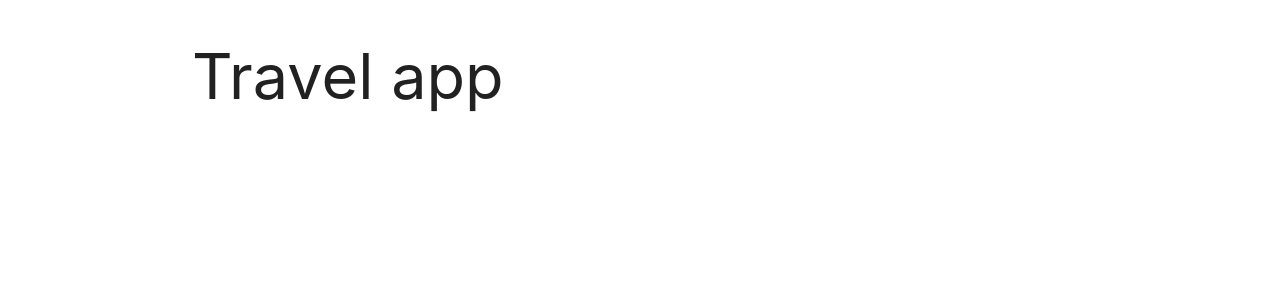
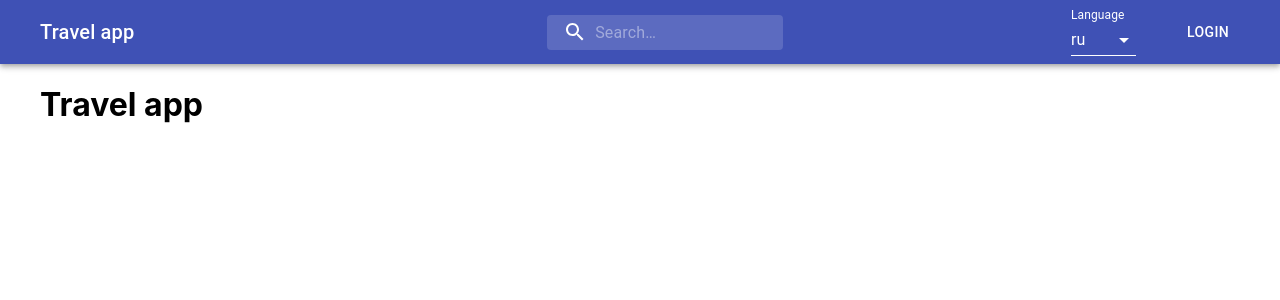
Before and after one commit to DmitryBogdan90/travel-app, a React (Create React App) app in the folder frontend/: page / in a window 1280 px wide. Shown: the top 300 px of the page. Built offline with nearby package versions, Linux system fonts and the light colour scheme.

Commit message:
feat: implement basic header

```diff
--- a/frontend/public/index.html
+++ b/frontend/public/index.html
@@ -12,10 +12,10 @@
     <link rel="apple-touch-icon" href="%PUBLIC_URL%/logo192.png" />
     <link rel="manifest" href="%PUBLIC_URL%/manifest.json" />
     <!--Import materialize.css-->
-    <link
+    <!-- <link
       rel="stylesheet"
       href="https://cdnjs.cloudflare.com/ajax/libs/materialize/1.0.0/css/materialize.min.css"
-    />
+    /> -->
     <link
       href="https://fonts.googleapis.com/icon?family=Material+Icons"
       rel="stylesheet"
--- a/frontend/src/App.tsx
+++ b/frontend/src/App.tsx
@@ -1,14 +1,18 @@
 import React from 'react';
 import { BrowserRouter, Switch, Route } from 'react-router-dom';
+import Auth from './components/Auth/Auth';
+import Header from './components/Header/Header';
 
 import { Home } from './components/Home';
 
 const App: React.FC = () => {
   return (
     <BrowserRouter>
+      <Header />
       <div className="container">
         <Switch>
           <Route path="/" component={Home} exact />
+          <Route path="/auth" component={Auth} exact />
         </Switch>
       </div>
     </BrowserRouter>
--- /dev/null
+++ b/frontend/src/components/Auth/Auth.tsx
@@ -0,0 +1,7 @@
+import React from 'react';
+
+const Auth = () => {
+  return <div>Auth page</div>;
+};
+
+export default Auth;
--- /dev/null
+++ b/frontend/src/components/Header/Header.tsx
@@ -0,0 +1,264 @@
+import React, { useState } from 'react';
+import { fade, makeStyles, Theme, createStyles } from '@material-ui/core/styles';
+import AppBar from '@material-ui/core/AppBar';
+import Toolbar from '@material-ui/core/Toolbar';
+import Typography from '@material-ui/core/Typography';
+import InputBase from '@material-ui/core/InputBase';
+import SearchIcon from '@material-ui/icons/Search';
+import { NavLink } from 'react-router-dom';
+import InputLabel from '@material-ui/core/InputLabel';
+import MenuItem from '@material-ui/core/MenuItem';
+import FormControl from '@material-ui/core/FormControl';
+import Select from '@material-ui/core/Select';
+import { Button, IconButton, Menu } from '@material-ui/core';
+import MoreIcon from '@material-ui/icons/MoreVert';
+
+const useStyles = makeStyles((theme: Theme) =>
+  createStyles({
+    root: {
+      flexGrow: 1,
+    },
+    headerInner: {
+      maxWidth: '1280px',
+      width: '100%',
+      margin: '0 auto',
+      padding: '0 15px',
+      [theme.breakpoints.up('md')]: {
+        padding: '0 40px',
+      },
+    },
+    menuButton: {
+      marginRight: theme.spacing(2),
+    },
+    title: {
+      display: 'none',
+      [theme.breakpoints.up('sm')]: {
+        display: 'block',
+      },
+    },
+    search: {
+      position: 'relative',
+      borderRadius: theme.shape.borderRadius,
+      backgroundColor: fade(theme.palette.common.white, 0.15),
+      '&:hover': {
+        backgroundColor: fade(theme.palette.common.white, 0.25),
+      },
+      marginLeft: 0,
+      marginRight: theme.spacing(0),
+      width: '100%',
+      [theme.breakpoints.up('sm')]: {
+        marginLeft: theme.spacing(5),
+        marginRight: theme.spacing(5),
+        width: 'auto',
+      },
+      [theme.breakpoints.up('md')]: {
+        marginRight: theme.spacing(35),
+      },
+    },
+    searchIcon: {
+      padding: theme.spacing(0, 2),
+      height: '100%',
+      position: 'absolute',
+      pointerEvents: 'none',
+      display: 'flex',
+      alignItems: 'center',
+      justifyContent: 'center',
+    },
+    inputRoot: {
+      color: 'inherit',
+    },
+    inputInput: {
+      padding: theme.spacing(1, 1, 1, 0),
+      paddingLeft: `calc(1em + ${theme.spacing(4)}px)`,
+      transition: theme.transitions.create('width'),
+      width: '100%',
+      [theme.breakpoints.up('md')]: {
+        width: '20ch',
+      },
+    },
+    sectionDesktop: {
+      display: 'none',
+      [theme.breakpoints.up('md')]: {
+        display: 'flex',
+        alignItems: 'center',
+      },
+    },
+    sectionMobile: {
+      display: 'flex',
+      [theme.breakpoints.up('md')]: {
+        display: 'none',
+      },
+    },
+    homeMobile: {
+      display: 'block',
+      [theme.breakpoints.up('sm')]: {
+        display: 'none',
+      },
+    },
+    formControl: {
+      minWidth: 65,
+      margin: 0,
+      [theme.breakpoints.up('md')]: {
+        margin: theme.spacing(0, 5, 0, 1),
+      },
+
+      '& svg': {
+        [theme.breakpoints.up('md')]: {
+          color: '#fff',
+        },
+      },
+    },
+    selectEmpty: {
+      color: '#000',
+      marginTop: theme.spacing(2),
+      [theme.breakpoints.up('md')]: {
+        color: '#fff',
+      },
+
+      '&:before': {
+        borderColor: '#fff',
+        [theme.breakpoints.up('md')]: {
+          color: '#000',
+        },
+      },
+    },
+    selectLabel: {
+      color: '#000',
+      [theme.breakpoints.up('md')]: {
+        color: '#fff',
+      },
+    },
+    tools: {
+      display: 'flex',
+      alignItems: 'center',
+      flexGrow: 1,
+      justifyContent: 'flex-end',
+    },
+  }),
+);
+
+const Header = () => {
+  const classes = useStyles();
+  const mobileMenuId = 'header-mobile-menu';
+
+  const [lang, setLang] = useState('ru');
+  const [isAuthorized] = useState(false);
+  const [isMenuOpen, setMenuOpen] = useState(false);
+
+  const handleChange = (event: React.ChangeEvent<{ value: unknown }>) => {
+    setLang(event.target.value as string);
+  };
+
+  const handleMobileMenuClose = () => {
+    setMenuOpen(false);
+  };
+
+  const handleMobileMenuOpen = () => {
+    setMenuOpen(true);
+  };
+
+  const renderMobileMenu = (
+    <Menu
+      id={mobileMenuId}
+      keepMounted
+      transformOrigin={{ vertical: 'top', horizontal: 'right' }}
+      open={isMenuOpen}
+      onClose={handleMobileMenuClose}>
+      <MenuItem className={classes.homeMobile} onClick={handleMobileMenuClose}>
+        <NavLink to="/">Home</NavLink>
+      </MenuItem>
+      <MenuItem onClick={handleMobileMenuClose}>
+        {isAuthorized ? (
+          <Button color="inherit">Log out</Button>
+        ) : (
+          <NavLink to="/auth">Login</NavLink>
+        )}
+      </MenuItem>
+      <MenuItem onClick={handleMobileMenuClose}>
+        <FormControl className={classes.formControl} focused={false}>
+          <InputLabel className={classes.selectLabel} shrink id="select-placeholder">
+            Language
+          </InputLabel>
+          <Select
+            labelId="select-lang-label"
+            id="select-lang-label"
+            value={lang}
+            onChange={handleChange}
+            displayEmpty
+            className={classes.selectEmpty}>
+            <MenuItem value="ru">ru</MenuItem>
+            <MenuItem value="en">en</MenuItem>
+            <MenuItem value="be">be</MenuItem>
+          </Select>
+        </FormControl>
+      </MenuItem>
+    </Menu>
+  );
+
+  return (
+    <div className={classes.root}>
+      <AppBar position="static">
+        <Toolbar className={classes.headerInner}>
+          <NavLink to="/">
+            <Typography className={classes.title} variant="h6" noWrap>
+              Travel app
+            </Typography>
+          </NavLink>
+          <div className={classes.tools}>
+            <div className={classes.search}>
+              <div className={classes.searchIcon}>
+                <SearchIcon />
+              </div>
+              <InputBase
+                placeholder="Search…"
+                classes={{
+                  root: classes.inputRoot,
+                  input: classes.inputInput,
+                }}
+                inputProps={{ 'aria-label': 'search' }}
+              />
+            </div>
+            <div className={classes.sectionDesktop}>
+              <FormControl className={classes.formControl} focused={false}>
+                <InputLabel className={classes.selectLabel} shrink id="select-placeholder">
+                  Language
+                </InputLabel>
+                <Select
+                  labelId="select-lang-label"
+                  id="select-lang-label"
+                  value={lang}
+                  onChange={handleChange}
+                  displayEmpty
+                  className={classes.selectEmpty}>
+                  <MenuItem value="ru">ru</MenuItem>
+                  <MenuItem value="en">en</MenuItem>
+                  <MenuItem value="be">be</MenuItem>
+                </Select>
+              </FormControl>
+              {isAuthorized ? (
+                <Button color="inherit">Log out</Button>
+              ) : (
+                <NavLink to="/auth">
+                  <Button color="inherit">Login</Button>
+                </NavLink>
+              )}
+            </div>
+          </div>
+          <div className={classes.sectionMobile}>
+            <IconButton
+              aria-label="show more"
+              aria-controls={mobileMenuId}
+              aria-haspopup="true"
+              onClick={handleMobileMenuOpen}
+              color="inherit">
+              <MoreIcon />
+            </IconButton>
+          </div>
+        </Toolbar>
+      </AppBar>
+      {renderMobileMenu}
+    </div>
+  );
+};
+
+export default Header;
--- a/frontend/src/index.css
+++ b/frontend/src/index.css
@@ -1,15 +1,22 @@
+* {
+  box-sizing: border-box;
+}
+
 body {
   margin: 0;
-  font-family: -apple-system, BlinkMacSystemFont, 'Segoe UI', 'Roboto', 'Oxygen',
-    'Ubuntu', 'Cantarell', 'Fira Sans', 'Droid Sans', 'Helvetica Neue',
-    sans-serif;
+  font-family: -apple-system, BlinkMacSystemFont, 'Segoe UI', 'Roboto', 'Oxygen', 'Ubuntu',
+    'Cantarell', 'Fira Sans', 'Droid Sans', 'Helvetica Neue', sans-serif;
   -webkit-font-smoothing: antialiased;
   -moz-osx-font-smoothing: grayscale;
 }
 
 code {
-  font-family: source-code-pro, Menlo, Monaco, Consolas, 'Courier New',
-    monospace;
+  font-family: source-code-pro, Menlo, Monaco, Consolas, 'Courier New', monospace;
+}
+
+a {
+  color: inherit;
+  text-decoration: none;
 }
 
 .px1 {
@@ -21,3 +28,9 @@ code {
   display: flex;
   justify-content: space-between;
 }
+
+.container {
+  max-width: 1280px;
+  margin: 0 auto;
+  padding: 0 40px;
+}
```
